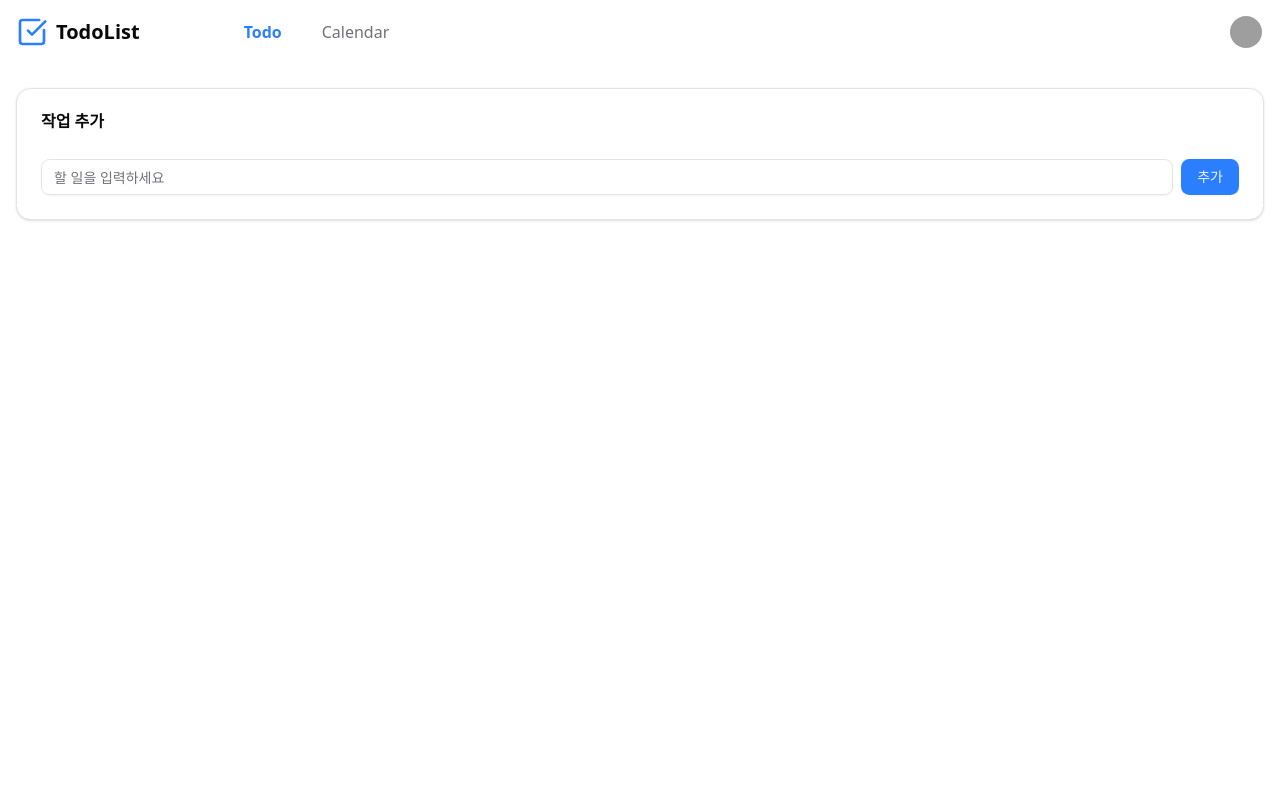
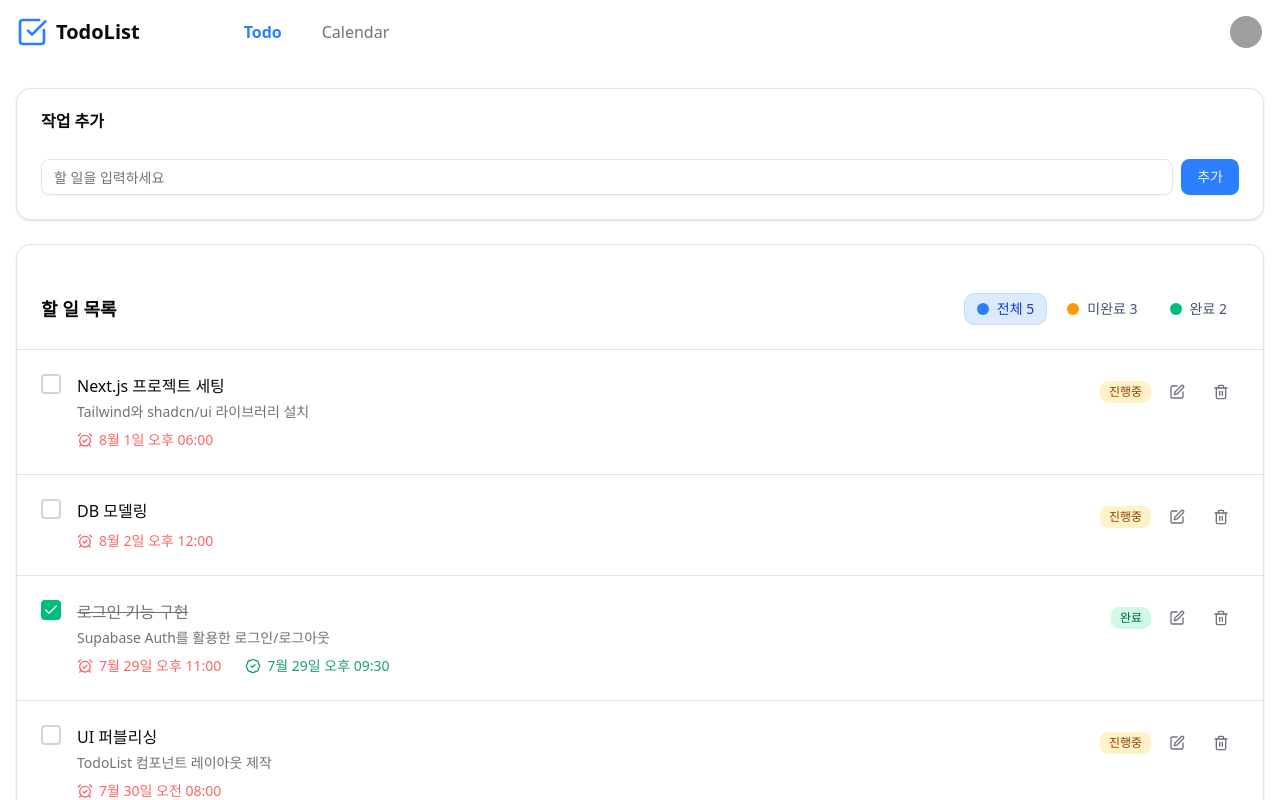
Before and after one commit to jchyng/todo-list, a Next.js app: page /todo in a window 1280 px wide. Shown: the top 800 px of the page. Built offline with nearby package versions, Linux system fonts and the light colour scheme; grey boxes are pictures that could not be loaded.

Commit message:
작업 목록 컴포넌트 퍼블리싱

```diff
--- /dev/null
+++ b/src/app/(main)/todo/data.json
@@ -0,0 +1,57 @@
+[
+  {
+    "id": 1,
+    "userId": "user-001",
+    "title": "Next.js 프로젝트 세팅",
+    "description": "Tailwind와 shadcn/ui 라이브러리 설치",
+    "completed": false,
+    "startDate": "2025-07-30T09:00:00Z",
+    "dueDate": "2025-08-01T18:00:00Z",
+    "createdAt": "2025-07-29T12:00:00Z",
+    "updatedAt": "2025-07-29T12:00:00Z"
+  },
+  {
+    "id": 2,
+    "userId": "user-001",
+    "title": "DB 모델링",
+    "description": "",
+    "completed": false,
+    "startDate": "2025-07-31T10:00:00Z",
+    "dueDate": "2025-08-02T12:00:00Z",
+    "createdAt": "2025-07-29T13:30:00Z",
+    "updatedAt": "2025-07-29T13:30:00Z"
+  },
+  {
+    "id": 3,
+    "userId": "user-002",
+    "title": "로그인 기능 구현",
+    "description": "Supabase Auth를 활용한 로그인/로그아웃",
+    "completed": true,
+    "startDate": "2025-07-28T14:00:00Z",
+    "dueDate": "2025-07-29T23:00:00Z",
+    "createdAt": "2025-07-28T09:00:00Z",
+    "updatedAt": "2025-07-29T21:30:00Z"
+  },
+  {
+    "id": 4,
+    "userId": "user-001",
+    "title": "UI 퍼블리싱",
+    "description": "TodoList 컴포넌트 레이아웃 제작",
+    "completed": false,
+    "startDate": "2025-08-03T09:00:00Z",
+    "dueDate": "2025-07-30T08:00:00Z",
+    "createdAt": "2025-07-30T08:00:00Z",
+    "updatedAt": "2025-07-30T08:00:00Z"
+  },
+  {
+    "id": 5,
+    "userId": "user-002",
+    "title": "캘린더 연동",
+    "description": "할 일과 캘린더 이벤트를 연결",
+    "completed": true,
+    "startDate": "2025-07-29T10:00:00Z",
+    "dueDate": null,
+    "createdAt": "2025-07-28T15:00:00Z",
+    "updatedAt": "2025-07-30T13:45:00Z"
+  }
+]
--- a/src/app/(main)/todo/page.jsx
+++ b/src/app/(main)/todo/page.jsx
@@ -4,13 +4,33 @@ import { Button } from "@/components/ui/button";
 import { Input } from "@/components/ui/input";
 import { Card, CardContent, CardHeader, CardTitle } from "@/components/ui/card";
 import { useState } from "react";
+import { Badge } from "@/components/ui/badge";
+import {
+  ClipboardList,
+  Check,
+  Edit,
+  Trash2,
+  BadgeCheck,
+  AlarmCheck,
+} from "lucide-react";
+
+import data from "./data.json";
 
 export default function TodoPage() {
-  function AddTodoCard() {
+  return (
+    <div className="flex flex-col gap-6 ">
+      <AddTodo />
+      <TodoList todos={data} />
+    </div>
+  );
+}
+
+function AddTodo() {
   const [task, setTask] = useState("");
 
   const handleAdd = () => {
     if (task.trim() === "") return;
+    console.log("새 작업 추가:", task);
     setTask(""); // 입력 초기화
   };
 
@@ -34,9 +54,203 @@ export default function TodoPage() {
   );
 }
 
+function TodoList({ todos }) {
   return (
-    <>
-      <AddTodoCard />
-    </>
+    <Card className="overflow-hidden">
+      <CardContent className="p-0">
+        <TodoListHeader todos={todos} />
+        <TodoListMain todos={todos} />
+      </CardContent>
+    </Card>
   );
 }
+
+function TodoListHeader({ todos }) {
+  const [activeFilter, setActiveFilter] = useState("all");
+
+  const total = todos.length;
+  const pending = todos.filter((t) => !t.completed).length;
+  const completed = todos.filter((t) => t.completed).length;
+
+  return (
+    <div className="p-6 border-b flex items-center justify-between">
+      <h2 className="text-lg font-semibold">할 일 목록</h2>
+
+      <div className="flex items-center gap-2">
+        <FilterButton
+          active={activeFilter === "all"}
+          color="blue"
+          label="전체"
+          count={total}
+          onClick={() => setActiveFilter("all")}
+        />
+        <FilterButton
+          active={activeFilter === "pending"}
+          color="amber"
+          label="미완료"
+          count={pending}
+          onClick={() => setActiveFilter("pending")}
+        />
+        <FilterButton
+          active={activeFilter === "completed"}
+          color="emerald"
+          label="완료"
+          count={completed}
+          onClick={() => setActiveFilter("completed")}
+        />
+      </div>
+    </div>
+  );
+}
+
+function FilterButton({ active, color, label, count, onClick }) {
+  const colors = {
+    blue: {
+      bg: "bg-blue-100",
+      text: "text-blue-800",
+      border: "border-blue-200",
+      dot: "bg-blue-500",
+    },
+    amber: {
+      bg: "bg-amber-100",
+      text: "text-amber-800",
+      border: "border-amber-200",
+      dot: "bg-amber-500",
+    },
+    emerald: {
+      bg: "bg-emerald-100",
+      text: "text-emerald-800",
+      border: "border-emerald-200",
+      dot: "bg-emerald-500",
+    },
+  };
+  const colorStyle = colors[color] || colors.blue;
+
+  return (
+    <Button
+      variant="ghost"
+      size="sm"
+      onClick={onClick}
+      className={`flex items-center gap-2 rounded-lg transition-colors ${
+        active
+          ? `${colorStyle.bg} ${colorStyle.text} border ${colorStyle.border}`
+          : "text-slate-600 hover:text-slate-800 hover:bg-slate-100"
+      }`}
+    >
+      <div className={`w-3 h-3 rounded-full ${colorStyle.dot}`} />
+      <span>
+        {label} {count}
+      </span>
+    </Button>
+  );
+}
+
+function TodoListMain({ todos }) {
+  if (todos.length === 0) return <EmptyState />;
+
+  return (
+    <div className="divide-y">
+      {todos.map((item) => (
+        <TodoItem key={item.id} todo={item} />
+      ))}
+    </div>
+  );
+}
+
+function EmptyState() {
+  return (
+    <div className="p-12 text-center">
+      <div className="w-16 h-16 bg-muted rounded-full flex items-center justify-center mx-auto mb-4">
+        <ClipboardList className="w-8 h-8 text-muted-foreground" />
+      </div>
+      <p className="text-muted-foreground font-medium">할 일이 없습니다</p>
+      <p className="text-sm text-muted-foreground mt-1">
+        새로운 할 일을 추가해보세요
+      </p>
+    </div>
+  );
+}
+
+function TodoItem({ todo }) {
+  const { title, description, completed, dueDate, updatedAt } = todo;
+
+  return (
+    <div className="p-6 hover:bg-muted/50 transition-colors flex items-start gap-4">
+      {/* 체크박스 */}
+      <Button
+        variant="ghost"
+        size="sm"
+        className={`w-5 h-5 p-0 rounded flex items-center justify-center ${
+          completed ? "bg-emerald-500" : "border-2 border-muted-foreground/30"
+        }`}
+      >
+        {completed && <Check className="w-3 h-3 text-white" />}
+      </Button>
+
+      {/* 본문 */}
+      <div className="flex-1 min-w-0">
+        <p
+          className={`font-medium ${
+            completed ? "line-through text-muted-foreground" : ""
+          }`}
+        >
+          {title}
+        </p>
+        <p className="text-sm text-muted-foreground mt-1">{description}</p>
+
+        <div className="flex items-center gap-6 mt-2 text-sm text-muted-foreground">
+          {dueDate && (
+            <span className="flex items-center gap-1.5 text-red-400 font-medium">
+              <AlarmCheck className="w-4 h-4" />
+              {new Date(dueDate).toLocaleString("ko-KR", {
+                month: "short",
+                day: "numeric",
+                hour: "2-digit",
+                minute: "2-digit",
+              })}
+            </span>
+          )}
+          {completed && updatedAt && (
+            <span className="flex items-center gap-1.5 text-emerald-600/90 font-medium">
+              <BadgeCheck className="w-4 h-4" />
+              {new Date(updatedAt).toLocaleString("ko-KR", {
+                month: "short",
+                day: "numeric",
+                hour: "2-digit",
+                minute: "2-digit",
+              })}
+            </span>
+          )}
+        </div>
+      </div>
+
+      {/* 액션 버튼 */}
+      <div className="flex items-center gap-2">
+        <Badge
+          variant={completed ? "default" : "secondary"}
+          className={
+            completed
+              ? "bg-emerald-100 text-emerald-800"
+              : "bg-amber-100 text-amber-800"
+          }
+        >
+          {completed ? "완료" : "진행중"}
+        </Badge>
+        <Button
+          variant="ghost"
+          size="icon"
+          className="text-muted-foreground hover:text-foreground"
+        >
+          <Edit className="w-4 h-4" />
+        </Button>
+        <Button
+          variant="ghost"
+          size="icon"
+          className="text-muted-foreground hover:text-red-500"
+        >
+          <Trash2 className="w-4 h-4" />
+        </Button>
+      </div>
+    </div>
+  );
+}
--- /dev/null
+++ b/src/components/ui/badge.jsx
@@ -0,0 +1,44 @@
+import * as React from "react"
+import { Slot } from "@radix-ui/react-slot"
+import { cva } from "class-variance-authority";
+
+import { cn } from "@/lib/utils"
+
+const badgeVariants = cva(
+  "inline-flex items-center justify-center rounded-md border px-2 py-0.5 text-xs font-medium w-fit whitespace-nowrap shrink-0 [&>svg]:size-3 gap-1 [&>svg]:pointer-events-none focus-visible:border-ring focus-visible:ring-ring/50 focus-visible:ring-[3px] aria-invalid:ring-destructive/20 dark:aria-invalid:ring-destructive/40 aria-invalid:border-destructive transition-[color,box-shadow] overflow-hidden",
+  {
+    variants: {
+      variant: {
+        default:
+          "border-transparent bg-primary text-primary-foreground [a&]:hover:bg-primary/90",
+        secondary:
+          "border-transparent bg-secondary text-secondary-foreground [a&]:hover:bg-secondary/90",
+        destructive:
+          "border-transparent bg-destructive text-white [a&]:hover:bg-destructive/90 focus-visible:ring-destructive/20 dark:focus-visible:ring-destructive/40 dark:bg-destructive/60",
+        outline:
+          "text-foreground [a&]:hover:bg-accent [a&]:hover:text-accent-foreground",
+      },
+    },
+    defaultVariants: {
+      variant: "default",
+    },
+  }
+)
+
+function Badge({
+  className,
+  variant,
+  asChild = false,
+  ...props
+}) {
+  const Comp = asChild ? Slot : "span"
+
+  return (
+    <Comp
+      data-slot="badge"
+      className={cn(badgeVariants({ variant }), className)}
+      {...props} />
+  );
+}
+
+export { Badge, badgeVariants }
```
Lines whose indentation alone changed are shown as unchanged.
